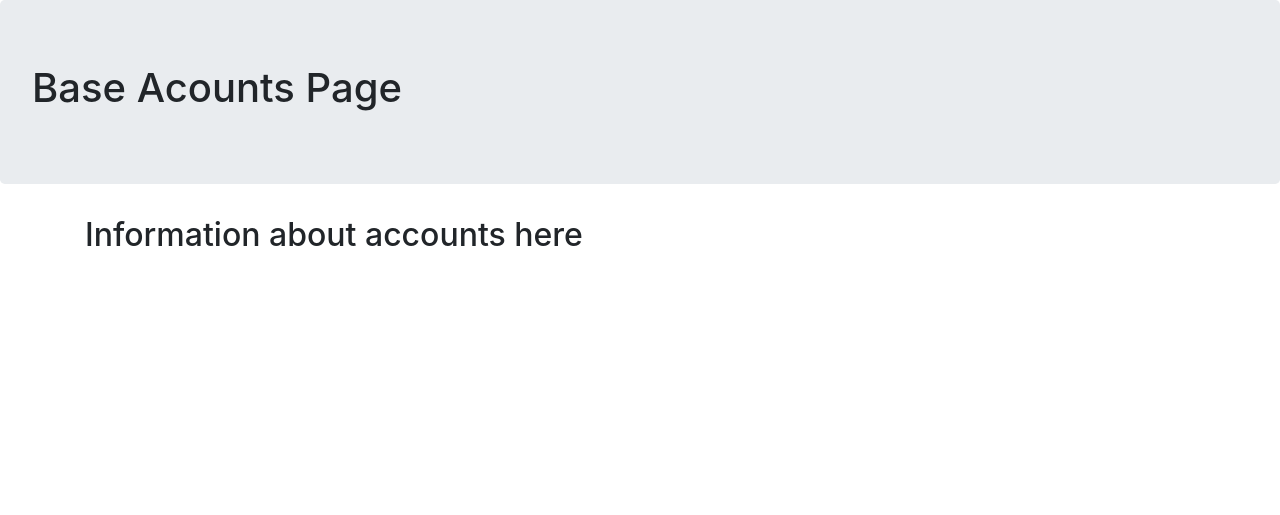
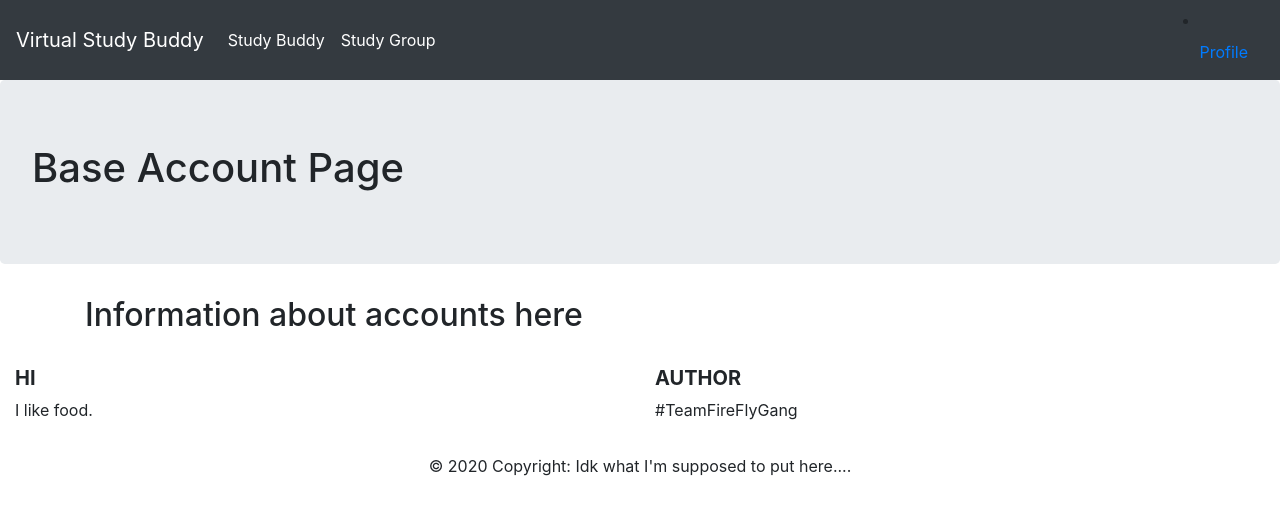
Before and after one commit to jrichbart/CS3240-Project, a Django app: page /account in a window 1280 px wide. Shown: the top 515 px of the page. Run offline with Django 3.2, Linux system fonts and the light colour scheme; some libraries are stand-ins or nearby versions.

Commit message:
Made button to direct to home page, made base site for extending

```diff
--- a/login/templates/accounts/accounts.html
+++ b/login/templates/accounts/accounts.html
@@ -1,5 +1,7 @@
+{% extends "accounts/base.html" %}
 {% load static %}
 
+{% block content %}
 <!DOCTYPE html>
 <html lang="en">
   <head>
@@ -13,7 +15,7 @@
   </head>
   <body>
     <div class="jumbotron">
-        <h1>Base Acounts Page</h1>
+        <h1>Base Account Page</h1>
     </div>
     <div class="container">
         <h2>Information about accounts here</h2>
@@ -21,3 +23,4 @@
 
   </body>
 </html>
+{% endblock %}
--- /dev/null
+++ b/login/templates/accounts/base.html
@@ -0,0 +1,45 @@
+{% load static %}
+<html>
+<link rel="stylesheet" href="https://stackpath.bootstrapcdn.com/bootstrap/4.5.2/css/bootstrap.min.css" integrity="sha384-JcKb8q3iqJ61gNV9KGb8thSsNjpSL0n8PARn9HuZOnIxN0hoP+VmmDGMN5t9UJ0Z" crossorigin="anonymous">
+<nav class="navbar navbar-expand-lg navbar-dark bg-dark">
+    <a class="navbar-brand" href="/home">Virtual Study Buddy</a>
+    <button class="navbar-toggler" type="button" data-toggle="collapse" data-target="#navbarSupportedContent" aria-controls="navbarSupportedContent" aria-expanded="false" aria-label="Toggle navigation">
+      <span class="navbar-toggler-icon"></span>
+    </button>
+
+    <div class="collapse navbar-collapse" id="navbarSupportedContent">
+      <ul class="navbar-nav mr-auto">
+        <li class="nav-item active">
+          <a class="nav-link" href="/home">Study Buddy <span class="sr-only">(current)</span></a>
+        </li>
+        <li class="nav-item active">
+          <a class="nav-link" href="/home">Study Group</a>
+        </li>
+      </ul>
+    </div>
+    <form class="form-inline my-2 my-lg-0">
+        <li class="nav-item active">
+            <a class="nav-link" href="/account">Profile</a>
+          </li>
+      </form>
+  </nav>
+  {% block content %}
+  {% endblock %}
+  <footer class="page-footer font-small black pt-4">
+    <div class="container-fluid text-center text-md-left">
+      <div class="row">
+        <div class="col-md-6 mt-md-0 mt-3">
+          <h5 class="text-uppercase font-weight-bold">Hi</h5>
+          <p>I like food.</p>
+        </div>
+        <hr class="clearfix w-100 d-md-none pb-3">
+        <div class="col-md-6 mb-md-0 mb-3">
+          <h5 class="text-uppercase font-weight-bold">Author</h5>
+          <p>#TeamFireFlyGang</p>
+        </div>
+      </div>
+    </div>
+    <div class="footer-copyright text-center py-3">© 2020 Copyright: Idk what I'm supposed to put here....
+    </div>
+  </footer>
+  </html>
--- a/login/templates/accounts/login.html
+++ b/login/templates/accounts/login.html
@@ -24,6 +24,11 @@
       <h3>
         Welcome, {{ user.username }}!
       </h3>
+      <a href="/home">
+      <button class="btn btn-secondary">
+        Home Page
+      </button>
+    </a>
       <a href="accounts/logout">
         <button class="btn btn-secondary">
           Logout
--- a/login/urls.py
+++ b/login/urls.py
@@ -5,5 +5,6 @@ from . import views
 app_name = 'login'
 urlpatterns = [
     path('', views.login, name='login'),
-    path('account', views.account, name='account')
+    path('account', views.account, name='account'),
+    path('home', views.home, name='home')
 ]
--- a/login/views.py
+++ b/login/views.py
@@ -13,3 +13,8 @@ def account(request):
     template = loader.get_template('accounts/accounts.html')
     context = {}
     return HttpResponse(template.render(context, request))
+
+def home(request):
+    template = loader.get_template('accounts/home.html')
+    context = {}
+    return HttpResponse(template.render(context, request))
--- a/virtualstudybuddy/settings.py
+++ b/virtualstudybuddy/settings.py
@@ -111,7 +111,7 @@ AUTHENTICATION_BACKENDS = (
  'allauth.account.auth_backends.AuthenticationBackend',
 )
 
-SITE_ID = 2
+SITE_ID = 3
 LOGIN_REDIRECT_URL = '/'
 
 SOCIAL_AUTH_GOOGLE_OAUTH2_AUTH_EXTRA_ARGUMENTS = {'prompt': 'select_account'}
```
Also changed, not shown: login/templates/accounts/home.html (added, +16 -0 lines), 5 other files.
